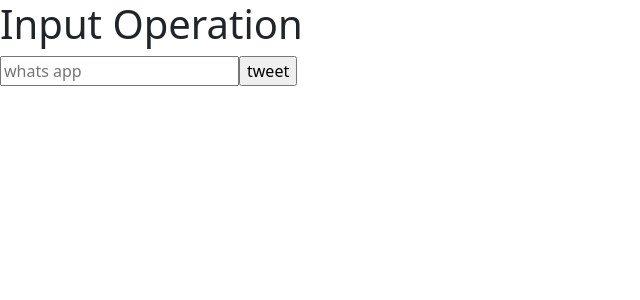
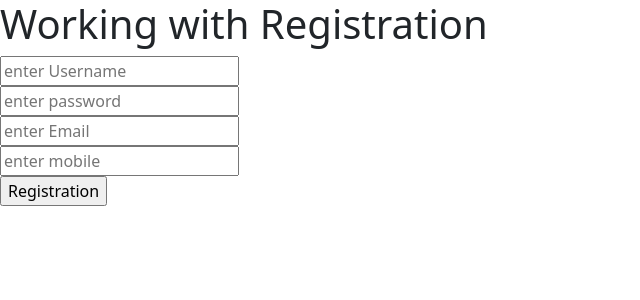
Before and after one commit to vivekshilkasbe/day-18-, a React (Create React App) app: page / in a window 1280 px wide. Shown: the top 300 px of the page, without its empty margins (0-640 px from the left). Built offline with nearby package versions, Linux system fonts and the light colour scheme.

Commit message:
register

```diff
--- a/src/App.js
+++ b/src/App.js
@@ -9,36 +9,64 @@ export default function App() {
 }
 
 function MyComponent() {
-  //1. 2= value={message}
-  const [message, setMessage] = useState("");
-  const [messageList, setMessageList] = useState([]);
-  //3.
-  const processMessage = (e) => {
-    const newMessage = e.target.value;
-    setMessage(newMessage);
+  const [username, setUsername] = useState("");
+  const [password, setPassword] = useState("");
+  const [email, setEmail] = useState("");
+  const [mobile, setMobile] = useState("");
+
+  const handleUsername = (e) => {
+    setUsername(e.target.value);
   };
-  //4.
-  const addTweet = () => {
-    console.log(message);
-    const newMessageList = [message, ...messageList];
-    setMessageList(newMessageList);
-    setMessage("");
+  const handlePassword = (e) => {
+    setPassword(e.target.value);
   };
-
+  const handleEmail = (e) => {
+    setEmail(e.target.value);
+  };
+  const handleMobile = (e) => {
+    setMobile(e.target.value);
+  };
+  const registerUser = () => {
+    alert(`${username} ${password} ${email} ${mobile} `);
+  };
   return (
     <div>
-      <h1>Input Operation</h1>
-      <input
-        type="text"
-        name=""
-        value={message}
-        placeholder="whats app"
-        onChange={processMessage}
-      />
-      <input type="button" value="tweet" onClick={addTweet} />
-      {messageList.map((item, index) => (
-        <div key={index}>{item}</div>
-      ))}
+      <h1>Working with Registration </h1>
+      <div>
+        <input
+          type="text"
+          placeholder="enter Username"
+          value={username}
+          onChange={handleUsername}
+        />
+      </div>
+      <div>
+        <input
+          type="text"
+          placeholder="enter password"
+          value={password}
+          onChange={handlePassword}
+        />
+      </div>
+      <div>
+        <input
+          type="text"
+          placeholder="enter Email"
+          value={email}
+          onChange={handleEmail}
+        />
+      </div>
+      <div>
+        <input
+          type="text"
+          placeholder="enter mobile"
+          value={mobile}
+          onChange={handleMobile}
+        />
+      </div>
+      <div>
+        <input type="button" value="Registration" onClick={registerUser} />
+      </div>
     </div>
   );
 }
```
